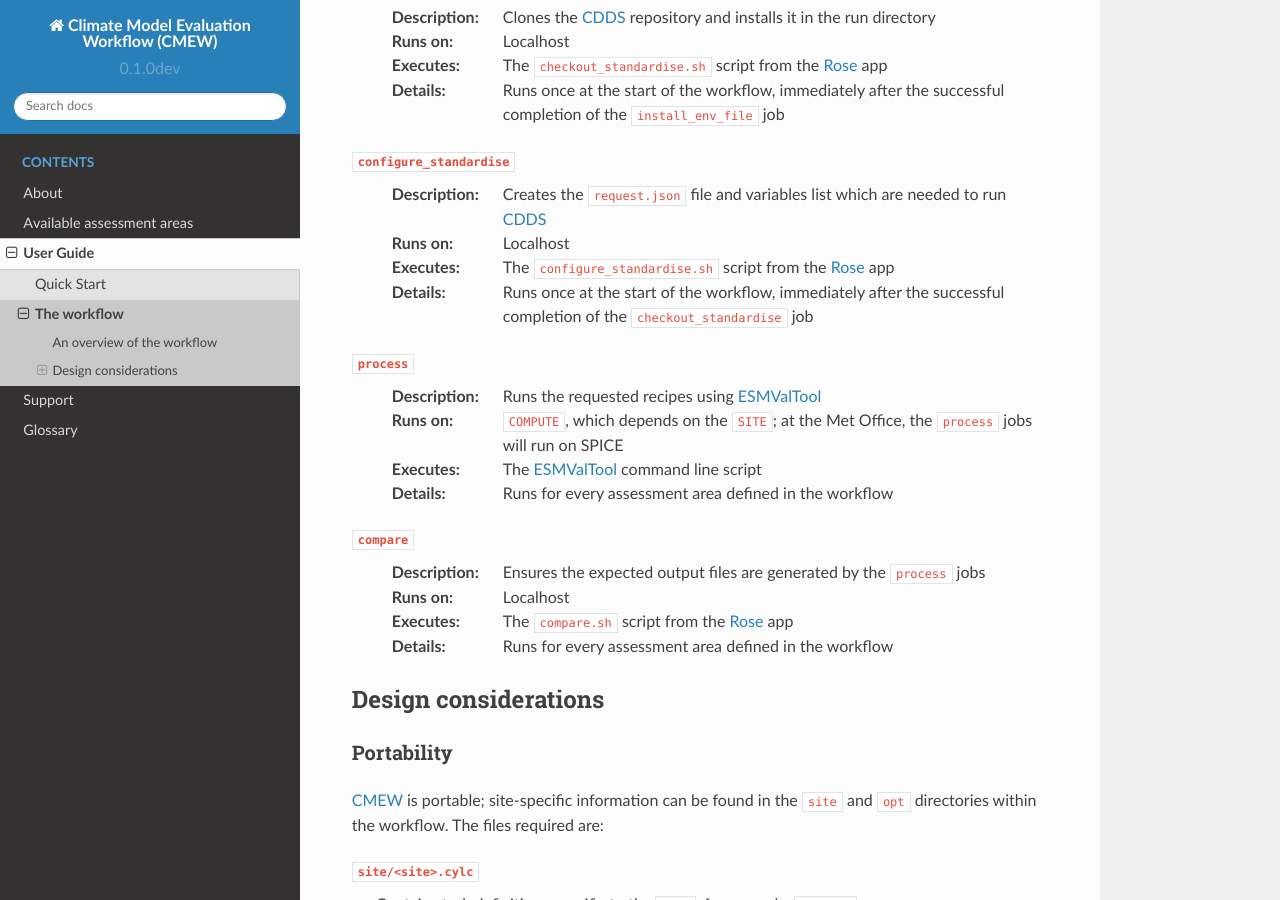
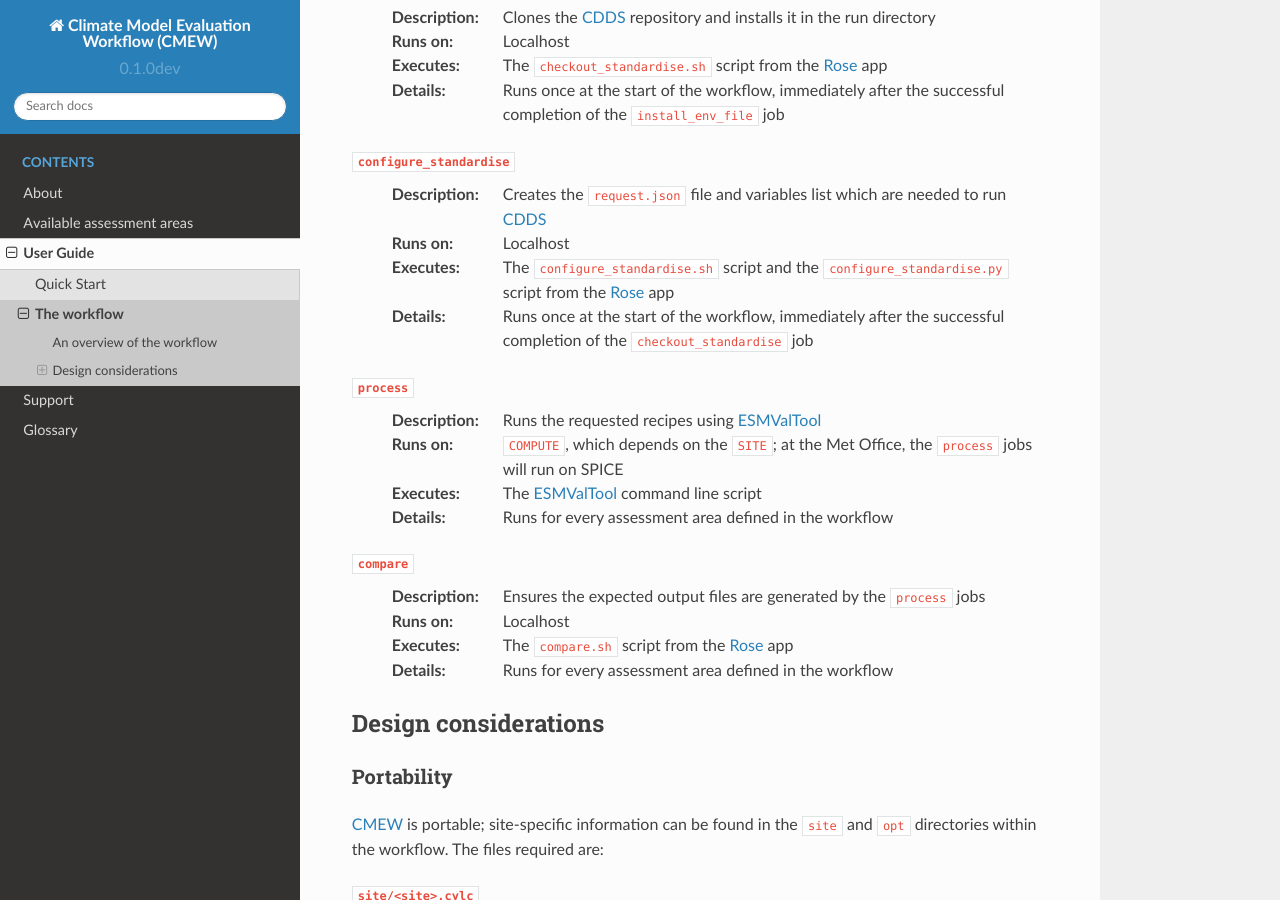
Before and after one commit to MetOffice/CMEW, a Sphinx documentation site: the page built from doc/source/user_guide/workflow.rst, in a window 1280 px wide and 900 px high, scrolled down 619 px. Built offline with Sphinx 7.4.7 and the Read the Docs theme 2.0.0, drawn with Linux system fonts in a browser that asks for light colours.

Commit message:
#104: updated user doc for configure_standardise

```diff
--- a/doc/source/user_guide/workflow.rst
+++ b/doc/source/user_guide/workflow.rst
@@ -48,7 +48,7 @@ An overview of the workflow
   :Runs on:
      Localhost
   :Executes:
-     The ``configure_standardise.sh`` script from the |Rose| app
+     The ``configure_standardise.sh`` script and the ``configure_standardise.py`` script from the |Rose| app
   :Details:
      Runs once at the start of the workflow, immediately after the successful
      completion of the ``checkout_standardise`` job
```
